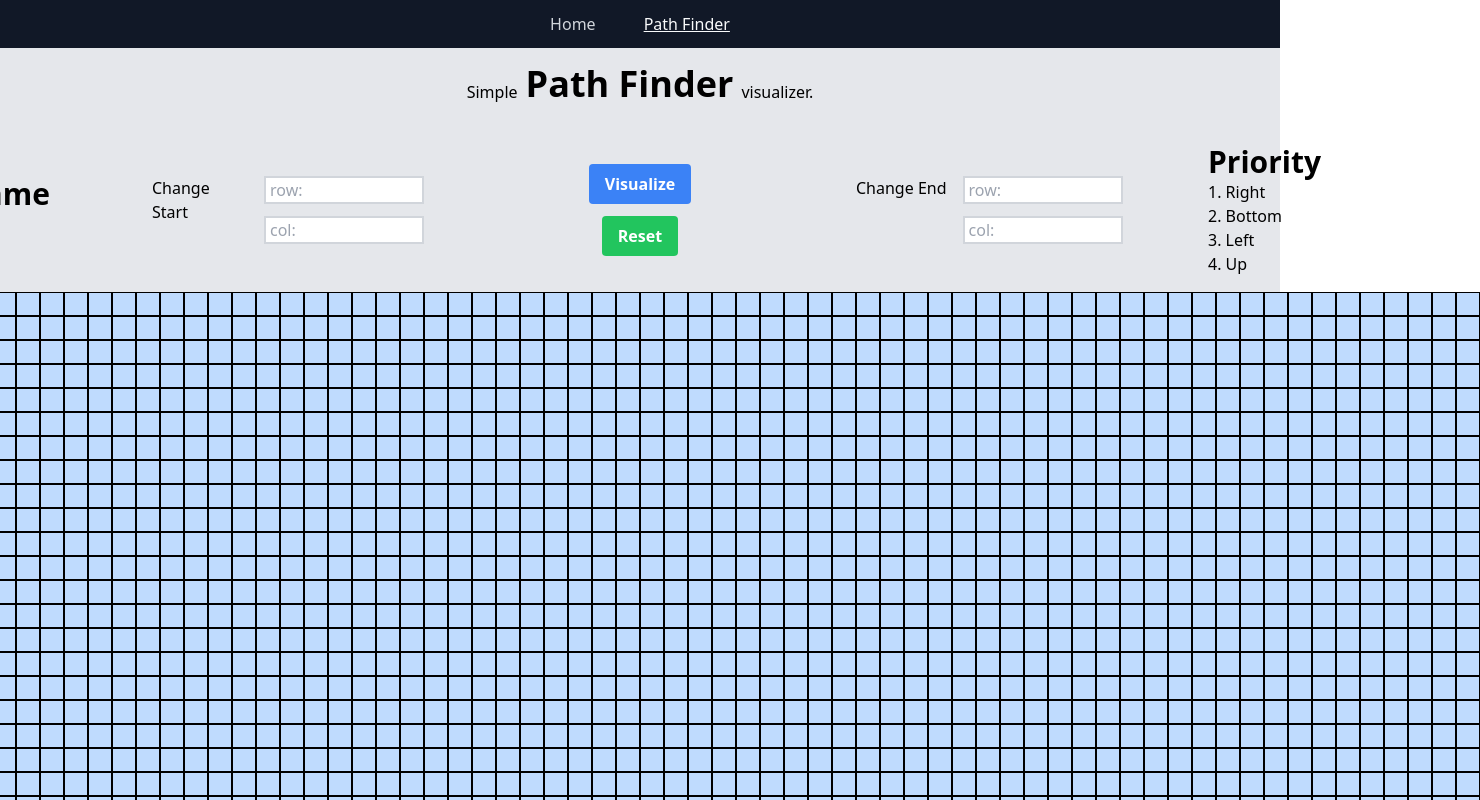
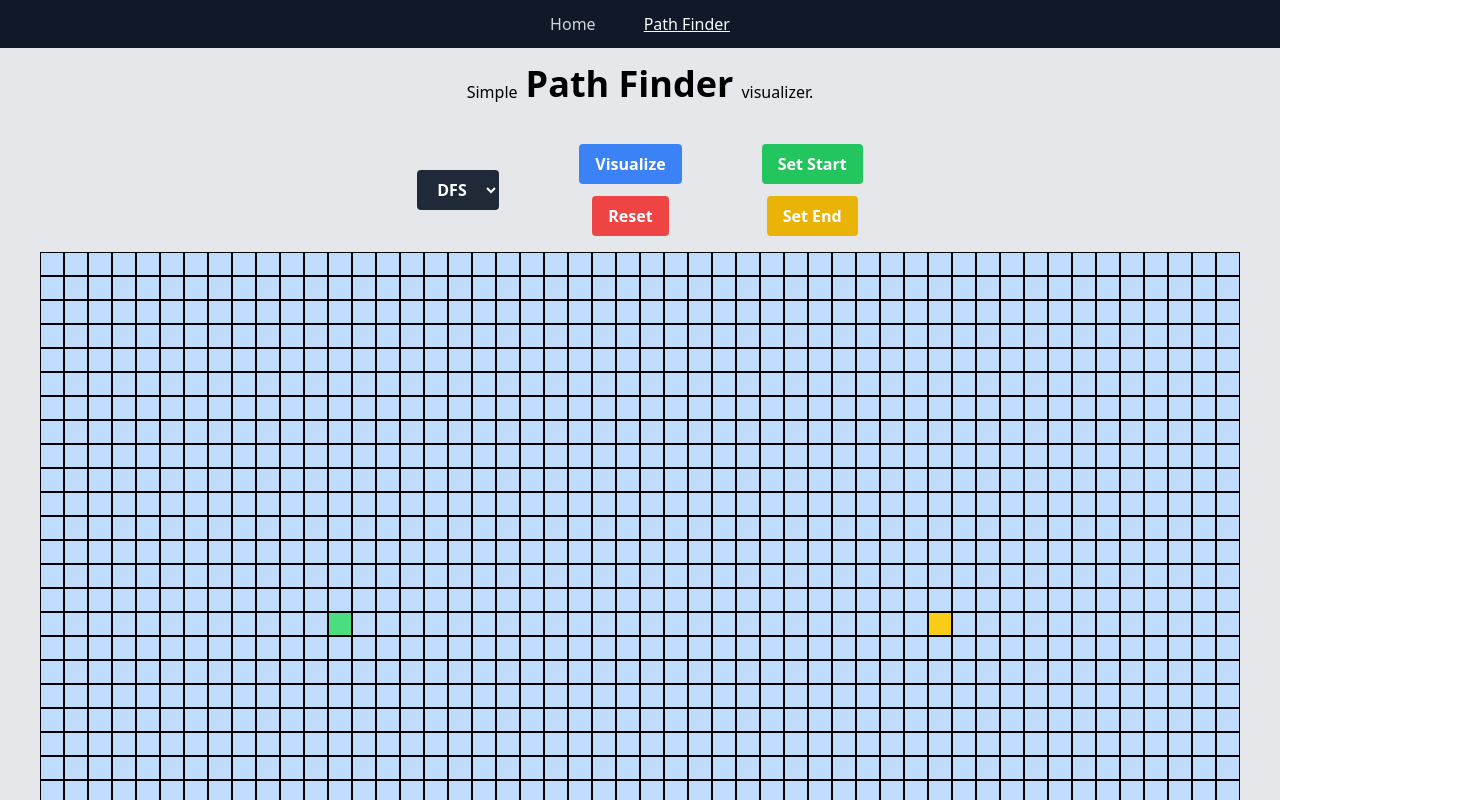
Before and after one commit to muhammadahmadasifbhatti/next-path-finder, a Next.js app: page /pathfinder in a window 1280 px wide. Shown: the top 800 px of the page, 1480 px wide, since content can reach past the window. Built offline with nearby package versions, Linux system fonts and the light colour scheme.

Commit message:
controll bar and set start, end

```diff
--- a/app/layout.tsx
+++ b/app/layout.tsx
@@ -9,6 +9,9 @@ const inter = Inter({ subsets: ["latin"] });
 export const metadata: Metadata = {
   title: "Muhammad Ahmad | Intro",
   description: "Muhammad Ahmad's personal website",
+  icons: {
+    icon: "/favicon.ico",
+  },
 };
 
 export default function RootLayout({
--- a/components/PathFinder/Algos/DFS.ts
+++ b/components/PathFinder/Algos/DFS.ts
@@ -27,7 +27,7 @@ const useDFS = (
     count += 1;
     for (const neighbour of n) {
       if (!isVisited.has(getId(neighbour))) {
-        if (setTimeout(() => visualizeDFS(neighbour), 10)) return true;
+        if (setTimeout(() => visualizeDFS(neighbour), 1)) return true;
       }
     }
 
--- /dev/null
+++ b/components/PathFinder/Algos/constants.ts
@@ -0,0 +1,10 @@
+import useDFS from "@/components/PathFinder/Algos/DFS";
+
+const algos = {
+  DFS: useDFS,
+} as const;
+
+type AlgoType = keyof typeof algos;
+
+export default algos;
+export type { AlgoType };
--- a/components/PathFinder/Cell.tsx
+++ b/components/PathFinder/Cell.tsx
@@ -1,26 +1,53 @@
-import React, { useState } from "react";
+"use client";
+
+import React from "react";
 import { getId } from "@/components/PathFinder/utils";
+import { boxSize } from "@/components/PathFinder/utils";
+import { DimensionsType } from "@/constants/types";
 
 type CellProps = {
   i: number;
   j: number;
   start: boolean;
   end: boolean;
+  settingStart: boolean;
+  setSettingStart: (settingStart: boolean) => void;
+  setStart: React.Dispatch<React.SetStateAction<DimensionsType>>;
+  settingEnd: boolean;
+  setSettingEnd: (settingEnd: boolean) => void;
+  setEnd: React.Dispatch<React.SetStateAction<DimensionsType>>;
 };
 
-const Cell = ({ i, j, start, end }: CellProps) => {
-  const [isHovered, setIsHovered] = useState(false);
-
+const Cell = ({
+  i,
+  j,
+  start,
+  end,
+  settingStart,
+  setSettingStart,
+  setStart,
+  settingEnd,
+  setSettingEnd,
+  setEnd,
+}: CellProps) => {
   return (
     <div
       id={getId({ x: i, y: j })}
-      className={`w-6 h-6 bg-blue-200 border border-black flex justify-center items-center text-xs
+      className={`bg-blue-200 border border-black flex justify-center items-center text-xs
+        ${settingStart || settingEnd ? "cursor-pointer" : ""}
         ${start ? "bg-green-400" : end ? "bg-yellow-400" : ""}`}
-      onMouseEnter={() => setIsHovered(true)}
-      onMouseLeave={() => setIsHovered(false)}
-    >
-      {isHovered && `${i}, ${j}`}
-    </div>
+      style={{ width: `${boxSize}px`, height: `${boxSize}px` }}
+      onClick={() => {
+        if (settingStart) {
+          setSettingStart(false);
+          setStart({ x: i, y: j });
+        } else if (settingEnd) {
+          setSettingEnd(false);
+          setEnd({ x: i, y: j });
+        }
+      }}
+      dangerouslySetInnerHTML={{ __html: "" }}
+    />
   );
 };
 
--- /dev/null
+++ b/components/PathFinder/ControlBar.tsx
@@ -0,0 +1,95 @@
+"use client";
+
+import React from "react";
+import algos, { AlgoType } from "@/components/PathFinder/Algos/constants";
+
+type ControllBarProps = {
+  setSettingStart: React.Dispatch<React.SetStateAction<boolean>>;
+  setSettingEnd: React.Dispatch<React.SetStateAction<boolean>>;
+  start: { x: number; y: number };
+  end: { x: number; y: number };
+  rows: number;
+  cols: number;
+};
+
+const ControllBar = ({
+  setSettingStart,
+  setSettingEnd,
+  start,
+  end,
+  rows,
+  cols,
+}: ControllBarProps) => {
+  const [selectedAlgo, setSelectedAlgo] = React.useState<AlgoType>("DFS");
+
+  const useVisualize = () => {
+    setSettingStart(false);
+    setSettingEnd(false);
+    algos[selectedAlgo](start, end, rows, cols);
+  };
+
+  const handleReset = () => {
+    if (typeof window !== "undefined") {
+      window.location.reload();
+    }
+  };
+
+  return (
+    <div className="flex w-full space-x-5 md:space-x-20 justify-center items-center text-white font-bold">
+      <AlgoSelector setSelectedAlgo={setSelectedAlgo} />
+
+      <div className="flex flex-col space-y-3 items-center">
+        <button
+          className={`bg-blue-500 hover:bg-blue-700 py-2 px-4 rounded w-max`}
+          onClick={useVisualize}
+        >
+          Visualize
+        </button>
+        <button
+          className={`bg-red-500 hover:bg-red-700 py-2 px-4 rounded w-max`}
+          onClick={handleReset}
+        >
+          Reset
+        </button>
+      </div>
+
+      <div className="flex flex-col space-y-3 items-center">
+        <button
+          className={`bg-green-500 hover:bg-green-700 py-2 px-4 rounded w-max`}
+          onClick={() => setSettingStart(true)}
+        >
+          Set Start
+        </button>
+        <button
+          className={`bg-yellow-500 hover:bg-yellow-700 py-2 px-4 rounded w-max`}
+          onClick={() => setSettingEnd(true)}
+        >
+          Set End
+        </button>
+      </div>
+    </div>
+  );
+};
+
+const AlgoSelector = ({
+  setSelectedAlgo,
+}: {
+  setSelectedAlgo: React.Dispatch<React.SetStateAction<AlgoType>>;
+}) => {
+  return (
+    <div className="flex flex-col items-center">
+      <select
+        className="bg-gray-800 rounded py-2 px-4 hover:cursor-pointer"
+        onChange={(event) => setSelectedAlgo(event.target.value as AlgoType)}
+      >
+        {Object.keys(algos).map((algo) => (
+          <option key={algo} value={algo}>
+            {algo}
+          </option>
+        ))}
+      </select>
+    </div>
+  );
+};
+
+export default ControllBar;
--- a/components/PathFinder/DimensionInput.tsx
+++ /dev/null
@@ -1,52 +0,0 @@
-import React from "react";
-import { DimensionsType } from "@/constants/types";
-
-const DimensionInput = ({
-  text,
-  setDimension,
-  rows,
-  cols,
-}: {
-  text: string;
-  setDimension: React.Dispatch<React.SetStateAction<DimensionsType>>;
-  rows: number;
-  cols: number;
-}) => {
-  const handleRowChange = (e: React.ChangeEvent<HTMLInputElement>) => {
-    if (parseInt(e.target.value) < 0 || parseInt(e.target.value) >= rows)
-      return;
-    setDimension((prev) => ({ x: parseInt(e.target.value), y: prev.y }));
-  };
-
-  const handleColChange = (e: React.ChangeEvent<HTMLInputElement>) => {
-    if (parseInt(e.target.value) < 0 || parseInt(e.target.value) >= cols)
-      return;
-    setDimension((prev) => ({ x: prev.x, y: parseInt(e.target.value) }));
-  };
-
-  return (
-    <div className="flex space-x-4 w-1/5">
-      <div>{text}</div>
-      <div className="flex flex-col space-y-3">
-        <input
-          className="w-40 border-2 border-gray-300 px-1"
-          placeholder="row:"
-          type="number"
-          min={0}
-          max={rows - 1}
-          onChange={(e) => handleRowChange(e)}
-        />
-        <input
-          className="w-40 border-2 border-gray-300 px-1"
-          placeholder="col:"
-          type="number"
-          min={0}
-          max={cols - 1}
-          onChange={(e) => handleColChange(e)}
-        />
-      </div>
-    </div>
-  );
-};
-
-export default DimensionInput;
--- a/components/PathFinder/PathFinder.tsx
+++ b/components/PathFinder/PathFinder.tsx
@@ -1,79 +1,41 @@
 "use client";
 
-import React from "react";
+import React, { useEffect, useState } from "react";
 import Cell from "@/components/PathFinder/Cell";
-import {
-  isStart,
-  isEnd,
-  getId,
-  START,
-  END,
-  ROWS,
-  COLS,
-} from "@/components/PathFinder/utils";
-import DimensionInput from "@/components/PathFinder/DimensionInput";
-import useDFS from "./Algos/DFS";
+import { isStart, isEnd, getId, boxSize } from "@/components/PathFinder/utils";
+import { DimensionsType } from "@/constants/types";
+import { useScreenSize } from "@/components/PathFinder/customHooks";
+import ControllBar from "@/components/PathFinder/ControlBar";
 
 const PathFinder = () => {
-  const [start, setStart] = React.useState(START);
-  const [end, setEnd] = React.useState(END);
-  const [rows] = React.useState(ROWS);
-  const [cols] = React.useState(COLS);
+  const screenSize = useScreenSize();
 
-  const useVisualize = () => {
-    useDFS(start, end, rows, cols);
-  };
+  const rows = Math.max(Math.floor(screenSize.height / boxSize) - 3, 0);
+  const cols = Math.max(Math.floor(screenSize.width / boxSize) - 3, 0);
 
-  const handleReset = () => {
-    if (typeof window !== "undefined") {
-      window.location.reload();
-    }
-  };
+  const [start, setStart] = useState<DimensionsType>({ x: 0, y: 0 });
+  const [end, setEnd] = useState<DimensionsType>({ x: rows - 1, y: cols - 1 });
+
+  useEffect(() => {
+    setStart({ x: Math.floor(rows / 2), y: Math.floor(cols / 4) });
+    setEnd({ x: Math.floor(rows / 2), y: Math.floor((3 * cols) / 4) });
+  }, [rows, cols]);
+
+  const [settingStart, setSettingStart] = useState(false);
+  const [settingEnd, setSettingEnd] = useState(false);
 
   return (
     <div className="flex flex-col justify-center items-center space-y-4">
-      <div className="flex w-full space-x-20 justify-center items-center">
-        <div className="w-1/5">
-          <h2>Algorithm Name</h2>
-          <h3>DFS</h3>
-        </div>
-        <DimensionInput
-          text="Change Start"
-          setDimension={setStart}
+      <ControllBar
+        setSettingStart={setSettingStart}
+        setSettingEnd={setSettingEnd}
+        start={start}
+        end={end}
         rows={rows}
         cols={cols}
       />
-        <div className="flex flex-col space-y-3 items-center w-1/5">
-          <button
-            className={`bg-blue-500 hover:bg-blue-700 text-white font-bold py-2 px-4 rounded w-max`}
-            onClick={useVisualize}
-          >
-            Visualize
-          </button>
-          <button
-            className={`bg-green-500 hover:bg-green-700 text-white font-bold py-2 px-4 rounded w-max`}
-            onClick={handleReset}
-          >
-            Reset
-          </button>
-        </div>
-        <DimensionInput
-          text="Change End"
-          setDimension={setEnd}
-          rows={rows}
-          cols={cols}
-        />
-        <div className="w-1/5">
-          <h2>Priority</h2>
-          <ul className="list-decimal list-inside">
-            <li>Right</li>
-            <li>Bottom</li>
-            <li>Left</li>
-            <li>Up</li>
-          </ul>
-        </div>
-      </div>
 
+      {rows >= 0 && cols >= 0 && (
         <div className="flex flex-col space-y-0 pb-16">
           {new Array(rows).fill(0).map((_, i) => (
             <div key={i} className="flex space-x-0">
@@ -90,12 +52,19 @@ const PathFinder = () => {
                     j={j}
                     start={_isStart}
                     end={_isEnd}
+                    settingStart={settingStart}
+                    setSettingStart={setSettingStart}
+                    setStart={setStart}
+                    settingEnd={settingEnd}
+                    setSettingEnd={setSettingEnd}
+                    setEnd={setEnd}
                   />
                 );
               })}
             </div>
           ))}
         </div>
+      )}
     </div>
   );
 };
--- /dev/null
+++ b/components/PathFinder/customHooks.ts
@@ -0,0 +1,30 @@
+import { useEffect, useState } from "react";
+
+const useScreenSize = () => {
+  const [screenSize, setScreenSize] = useState({
+    width: 0,
+    height: 0,
+  });
+
+  useEffect(() => {
+    const handleResize = () => {
+      setScreenSize({
+        width: window.innerWidth,
+        height: window.innerHeight,
+      });
+    };
+
+    handleResize();
+    if (typeof window !== "undefined")
+      window.addEventListener("resize", handleResize);
+
+    return () => {
+      if (typeof window !== "undefined")
+        window.removeEventListener("resize", handleResize);
+    };
+  }, []);
+
+  return screenSize;
+};
+
+export { useScreenSize };
--- a/components/PathFinder/utils.ts
+++ b/components/PathFinder/utils.ts
@@ -1,10 +1,6 @@
 import { DimensionsType } from "@/constants/types";
 
-const ROWS = 30;
-const COLS = 70;
-
-const START: DimensionsType = { x: 0, y: 0 };
-const END: DimensionsType = { x: ROWS - 1, y: COLS - 1 };
+const boxSize = 24;
 
 const isStart = (curr: DimensionsType, start: DimensionsType) =>
   curr.x === start.x && curr.y === start.y;
@@ -28,4 +24,4 @@ const getId = (curr: DimensionsType) => `${curr.x}-${curr.y}`;
 
 const sleep = (ms: number) => new Promise((resolve) => setTimeout(resolve, ms));
 
-export { isStart, isEnd, neighbours, getId, sleep, START, END, ROWS, COLS };
+export { isStart, isEnd, neighbours, getId, sleep, boxSize };
```
Also changed, not shown: 1 other file (tests, documents, lock files or other folders). Lines whose indentation alone changed are shown as unchanged.
